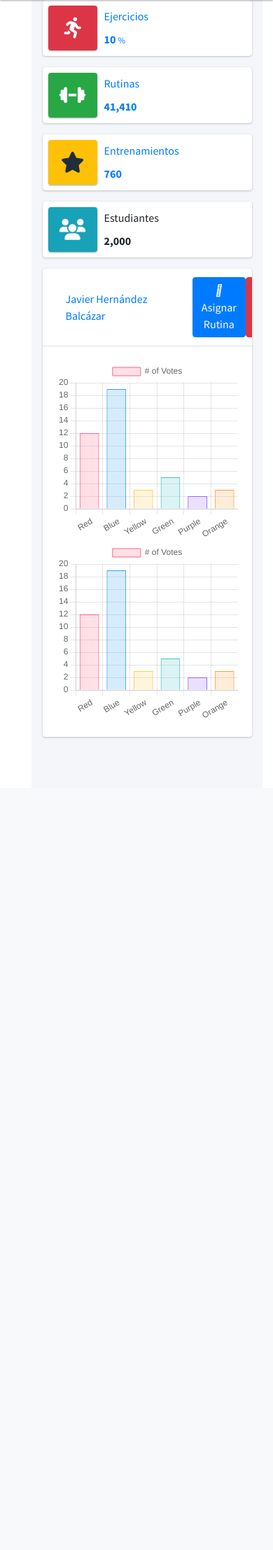
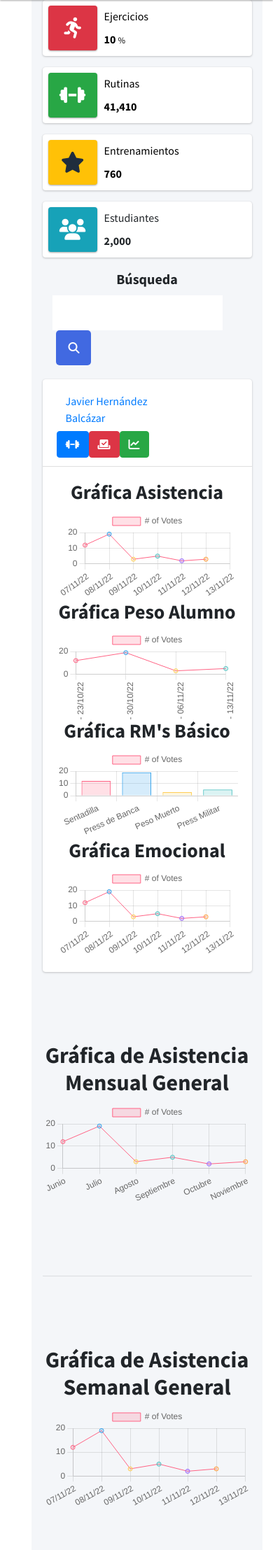
Before and after one commit to MiltonVera/admin_wellness, a PHP site: page / in a window 390 px wide. Shown: the part 57-2272 px from the top of the page at 70% size. Before the commit the page ends 1112 px from the top, so only its background shows below. Run offline with PHP 8.4, Linux system fonts and the light colour scheme; some libraries are stand-ins or nearby versions.

Commit message:
Gráficas y Responsividad del Dashboard

```diff
--- a/dist/css/styles.css
+++ b/dist/css/styles.css
@@ -132,10 +132,63 @@
 
 }
 
+.Dashboard__link {
+    text-decoration: none;
+    color: black;
+}
+
+/* Barra Buscadora */
+.barraBuscadora {
+    width: 90%;
+    margin: 0 auto 20px auto;
+    display: flex;
+    justify-content: center;
+    align-items: center;
+}
+
+.barraBuscadora__fieldset {
+    width: 100%;
+}
+
+.barraBuscadora__legend {
+    font-size: 20px;
+    font-weight: bold;
+    text-align: center;
+}
+
+.barraBuscadora__input {
+    width: 90%;
+    height: 50px;
+    border: none;
+}
+
+.barraBuscadora__boton {
+    background-color: royalblue;
+    border-radius: 5px;
+    border: 0px;
+    color: white;
+    cursor: pointer;
+    margin-right: 5px;
+    margin-left: 5px;
+    padding: 5px 10px;
+    height: 50px;
+    width: 50px;
+}
+
+.barraBuscadora__boton:hover {
+    background-color: #3e4144;
+}
+
+.barraBuscadora__boton:focus{
+    outline: none;
+}
+
 /* Accordion */
-#card-header--h2_Resultado_Buscador_alumno {
-    display: flex;
-    justify-content: space-between;
+@media (min-width: 768px) {
+    #card-header--h2_Resultado_Buscador_alumno {
+        display: flex;
+        gap: 10px;
+    }
 }
 
 #card-header--h2--button_Resultado_Buscador_alumno {
@@ -145,5 +198,54 @@
 #card-header--h2--div_Resultado_Buscador_alumno {
     display: flex;
     width: 25%;
-    justify-content: space-between;
+    justify-content: space-evenly;
 }
+
+#asingarRutina__boton__texto {
+    display: none;
+}
+
+@media (min-width: 1087px) {
+    #asingarRutina__boton__texto {
+        display: inline;
+    }
+}
+
+@media (min-width: 992px) {
+    .graficasAccordion {
+        width: 100%;
+        display: grid;
+        grid-template-columns: repeat(2, 1fr);
+        grid-template-rows: auto auto;
+        row-gap: 50px;
+    }
+
+    .grafica__asistencia, .grafica__pesoAlumno {
+        max-width: 100%;
+        margin: 0 auto;
+    }
+
+    .espacioGrafica__RM, .espacioGrafica__emocional {
+        grid-column: 1 / 3;
+    }
+}
+
+@media (min-width: 1645px) {
+    .grafica__asistencia, .grafica__pesoAlumno {
+        max-width: 1057px;
+        margin: 0;
+    }
+}
+
+.graficas__texto, .grafica__fueraAccordion__texto {
+    text-align: center;
+    font-weight: bold;
+}
+
+.grafica__fueraAccordion__texto {
+    margin-top: 100px;
+}
+
+.grafica__fueraAccordion__lineaDivisioria {
+    margin-top: 100px;
+}
--- a/dist/js/app.js
+++ b/dist/js/app.js
@@ -4,9 +4,9 @@ $(function () {
 
     const ctx = document.getElementById('myChart').getContext('2d');
     const myChart = new Chart(ctx, {
-        type: 'bar',
+        type: 'line',
         data: {
-            labels: ['Red', 'Blue', 'Yellow', 'Green', 'Purple', 'Orange'],
+            labels: ['07/11/22', '08/11/22', '09/11/22', '10/11/22', '11/11/22', '12/11/22', '13/11/22'],
             datasets: [{
                 label: '# of Votes',
                 data: [12, 19, 3, 5, 2, 3],
@@ -34,7 +34,9 @@ $(function () {
                 y: {
                     beginAtZero: true
                 }
-            }
+            },
+            responsive: true,
+            maintainAspectRatio: true
         }
     });
 
@@ -42,9 +44,91 @@ $(function () {
 
     const cty = document.getElementById('miChart').getContext('2d');
     const miChart = new Chart(cty, {
+        type: 'line',
+        data: {
+            labels: ['17/10/22 - 23/10/22', '24/10/22 - 30/10/22', '31/10/22 - 06/11/22', '07/11/22 - 13/11/22'],
+            datasets: [{
+                label: '# of Votes',
+                data: [12, 19, 3, 5, 2, 3],
+                backgroundColor: [
+                    'rgba(255, 99, 132, 0.2)',
+                    'rgba(54, 162, 235, 0.2)',
+                    'rgba(255, 206, 86, 0.2)',
+                    'rgba(75, 192, 192, 0.2)',
+                    'rgba(153, 102, 255, 0.2)',
+                    'rgba(255, 159, 64, 0.2)'
+                ],
+                borderColor: [
+                    'rgba(255, 99, 132, 1)',
+                    'rgba(54, 162, 235, 1)',
+                    'rgba(255, 206, 86, 1)',
+                    'rgba(75, 192, 192, 1)',
+                    'rgba(153, 102, 255, 1)',
+                    'rgba(255, 159, 64, 1)'
+                ],
+                borderWidth: 1
+            }]
+        },
+        options: {
+            scales: {
+                x: {
+                    ticks: {
+                        maxRotation: 90,
+                        minRotation: 90
+                    }
+                },
+                y: {
+                    beginAtZero: true
+                }
+            },
+            responsive: true,
+            maintainAspectRatio: true
+        }
+    });
+
+    const ctz = document.getElementById('monChart').getContext('2d');
+    const monChart = new Chart(ctz, {
         type: 'bar',
         data: {
-            labels: ['Red', 'Blue', 'Yellow', 'Green', 'Purple', 'Orange'],
+            labels: ['Sentadilla', 'Press de Banca', 'Peso Muerto', 'Press Militar'],
+            datasets: [{
+                label: '# of Votes',
+                data: [12, 19, 3, 5],
+                backgroundColor: [
+                    'rgba(255, 99, 132, 0.2)',
+                    'rgba(54, 162, 235, 0.2)',
+                    'rgba(255, 206, 86, 0.2)',
+                    'rgba(75, 192, 192, 0.2)',
+                    'rgba(153, 102, 255, 0.2)',
+                    'rgba(255, 159, 64, 0.2)'
+                ],
+                borderColor: [
+                    'rgba(255, 99, 132, 1)',
+                    'rgba(54, 162, 235, 1)',
+                    'rgba(255, 206, 86, 1)',
+                    'rgba(75, 192, 192, 1)',
+                    'rgba(153, 102, 255, 1)',
+                    'rgba(255, 159, 64, 1)'
+                ],
+                borderWidth: 1
+            }]
+        },
+        options: {
+            scales: {
+                y: {
+                    beginAtZero: true
+                }
+            },
+            responsive: true,
+            maintainAspectRatio: true
+        }
+    });
+
+    const cta = document.getElementById('mChart').getContext('2d');
+    const mChart = new Chart(cta, {
+        type: 'line',
+        data: {
+            labels: ['07/11/22', '08/11/22', '09/11/22', '10/11/22', '11/11/22', '12/11/22', '13/11/22'],
             datasets: [{
                 label: '# of Votes',
                 data: [12, 19, 3, 5, 2, 3],
@@ -72,7 +156,85 @@ $(function () {
                 y: {
                     beginAtZero: true
                 }
-            }
+            },
+            responsive: true,
+            maintainAspectRatio: true
+        }
+    });
+
+    const ctc = document.getElementById('maChart').getContext('2d');
+    const maChart = new Chart(ctc, {
+        type: 'line',
+        data: {
+            labels: ['Junio', 'Julio', 'Agosto', 'Septiembre', 'Octubre', 'Noviembre'],
+            datasets: [{
+                label: '# of Votes',
+                data: [12, 19, 3, 5, 2, 3],
+                backgroundColor: [
+                    'rgba(255, 99, 132, 0.2)',
+                    'rgba(54, 162, 235, 0.2)',
+                    'rgba(255, 206, 86, 0.2)',
+                    'rgba(75, 192, 192, 0.2)',
+                    'rgba(153, 102, 255, 0.2)',
+                    'rgba(255, 159, 64, 0.2)'
+                ],
+                borderColor: [
+                    'rgba(255, 99, 132, 1)',
+                    'rgba(54, 162, 235, 1)',
+                    'rgba(255, 206, 86, 1)',
+                    'rgba(75, 192, 192, 1)',
+                    'rgba(153, 102, 255, 1)',
+                    'rgba(255, 159, 64, 1)'
+                ],
+                borderWidth: 1
+            }]
+        },
+        options: {
+            scales: {
+                y: {
+                    beginAtZero: true
+                }
+            },
+            responsive: true,
+            maintainAspectRatio: true
+        }
+    });
+
+    const cts = document.getElementById('meChart').getContext('2d');
+    const meChart = new Chart(cts, {
+        type: 'line',
+        data: {
+            labels: ['07/11/22', '08/11/22', '09/11/22', '10/11/22', '11/11/22', '12/11/22', '13/11/22'],
+            datasets: [{
+                label: '# of Votes',
+                data: [12, 19, 3, 5, 2, 3],
+                backgroundColor: [
+                    'rgba(255, 99, 132, 0.2)',
+                    'rgba(54, 162, 235, 0.2)',
+                    'rgba(255, 206, 86, 0.2)',
+                    'rgba(75, 192, 192, 0.2)',
+                    'rgba(153, 102, 255, 0.2)',
+                    'rgba(255, 159, 64, 0.2)'
+                ],
+                borderColor: [
+                    'rgba(255, 99, 132, 1)',
+                    'rgba(54, 162, 235, 1)',
+                    'rgba(255, 206, 86, 1)',
+                    'rgba(75, 192, 192, 1)',
+                    'rgba(153, 102, 255, 1)',
+                    'rgba(255, 159, 64, 1)'
+                ],
+                borderWidth: 1
+            }]
+        },
+        options: {
+            scales: {
+                y: {
+                    beginAtZero: true
+                }
+            },
+            responsive: true,
+            maintainAspectRatio: true
         }
     });
 
--- a/index.php
+++ b/index.php
@@ -6,7 +6,7 @@
         <!-- Info boxes -->
         <div class="row">
           <div class="col-12 col-sm-6 col-md-3">
-            <a href="lista-ejercicio.php">
+            <a class="Dashboard__link" href="lista-ejercicio.php">
               <div class="info-box">
                 <span class="info-box-icon bg-danger elevation-1"><i class="fa-solid fa-person-running"></i></span>
 
@@ -24,7 +24,7 @@
           </a>
           <!-- /.col -->
           <div class="col-12 col-sm-6 col-md-3">
-            <a href="lista-rutina.php">
+            <a class="Dashboard__link" href="lista-rutina.php">
               <div class="info-box mb-3">
                 <span class="info-box-icon bg-success elevation-1"><i class="fa-solid fa-dumbbell"></i></span>
 
@@ -43,7 +43,7 @@
           <div class="clearfix hidden-md-up"></div>
 
           <div class="col-12 col-sm-6 col-md-3">
-            <a href="lista-entrenamiento.php">
+            <a class="Dashboard__link" href="lista-entrenamiento.php">
               <div class="info-box mb-3">
                 <span class="info-box-icon bg-warning elevation-1"><i class="fa-solid fa-star"></i></span>
 
@@ -73,6 +73,15 @@
         </div>
         <!-- /.row -->
 
+        <form class="barraBuscadora">
+          <fieldset class="barraBuscadora__fieldset">
+            <legend class="barraBuscadora__legend">Búsqueda</legend>
+
+            <input class="barraBuscadora__input" type="text">
+            <button class="barraBuscadora__boton" type="submit"><i class="fa-solid fa-magnifying-glass"></i></button>
+          </fieldset>
+        </form>
+
         <div class="accordion" id="accordionExample">
           <div class="card">
             <div class="card-header" id="headingOne">
@@ -81,7 +90,7 @@
                   Javier Hernández Balcázar
                 </button>
                 <div id="card-header--h2--div_Resultado_Buscador_alumno">
-                    <button type="button" class="btn btn-primary"><i class="fa-duotone fa-dumbbell"></i> Asignar Rutina</button>
+                    <button type="button" class="btn btn-primary"><i class="fa-duotone fas fa-dumbbell"></i> <span id="asingarRutina__boton__texto">Asignar Rutina</span></button>
                     <button type="button" class="btn btn-danger"><i class="fa-solid fa-check-to-slot"></i></button>
                     <button type="button" class="btn btn-success"><i class="fa-solid fa-chart-line"></i></button>
                 </div>
@@ -89,22 +98,48 @@
             </div>
 
             <div id="collapseOne" class="collapse show" aria-labelledby="headingOne" data-parent="#accordionExample">
-              <div class="card-body">
+              <div class="card-body graficasAccordion">
+                <div class="espacioGrafica__asistencia">
+                  <h3 class="graficas__texto">Gráfica Asistencia</h3>
+                  <canvas id="myChart" class="grafica__asistencia" width="800" height="400"></canvas>
+                </div>
 
-                <canvas id="myChart" width="400" height="400"></canvas>
-                <canvas id="miChart" width="400" height="400"></canvas>
+                <div class="espacioGrafica__pesoAlumno">
+                  <h3 class="graficas__texto">Gráfica Peso Alumno</h3>
+                  <canvas id="miChart" class="grafica__pesoAlumno" width="800" height="400"></canvas>
+                </div>
 
+                <div class="espacioGrafica__RM">
+                  <h3 class="graficas__texto">Gráfica RM's Básico</h3>
+                  <canvas id="monChart" class="grafica__PR" width="400" height="200"></canvas>
+                </div>
+
+                <div class="espacioGrafica__emocional">
+                  <h3 class="graficas__texto">Gráfica Emocional</h3>
+                  <canvas id="mChart" class="grafica__emocional" width="400" height="200"></canvas>
+                </div>
               </div>
             </div>
           </div>
         </div>
+
+        <section>
+          <div>
+            <h2 class="grafica__fueraAccordion__texto">Gráfica de Asistencia Mensual General</h2>
+            <canvas id="maChart" width="400" height="200"></canvas>
+          </div>
+          <hr class="grafica__fueraAccordion__lineaDivisioria">
+          <div>
+            <h2 class="grafica__fueraAccordion__texto">Gráfica de Asistencia Semanal General</h2>
+            <canvas id="meChart" width="400" height="200"></canvas>
+          </div>
+        </section>
       </div><!--/. container-fluid -->
     </section>
     <!-- /.content -->
     <script src="https://cdn.jsdelivr.net/npm/chart.js@3.9.1/dist/chart.min.js"></script>
   <script>
 
-
   </script>
 
 
```
